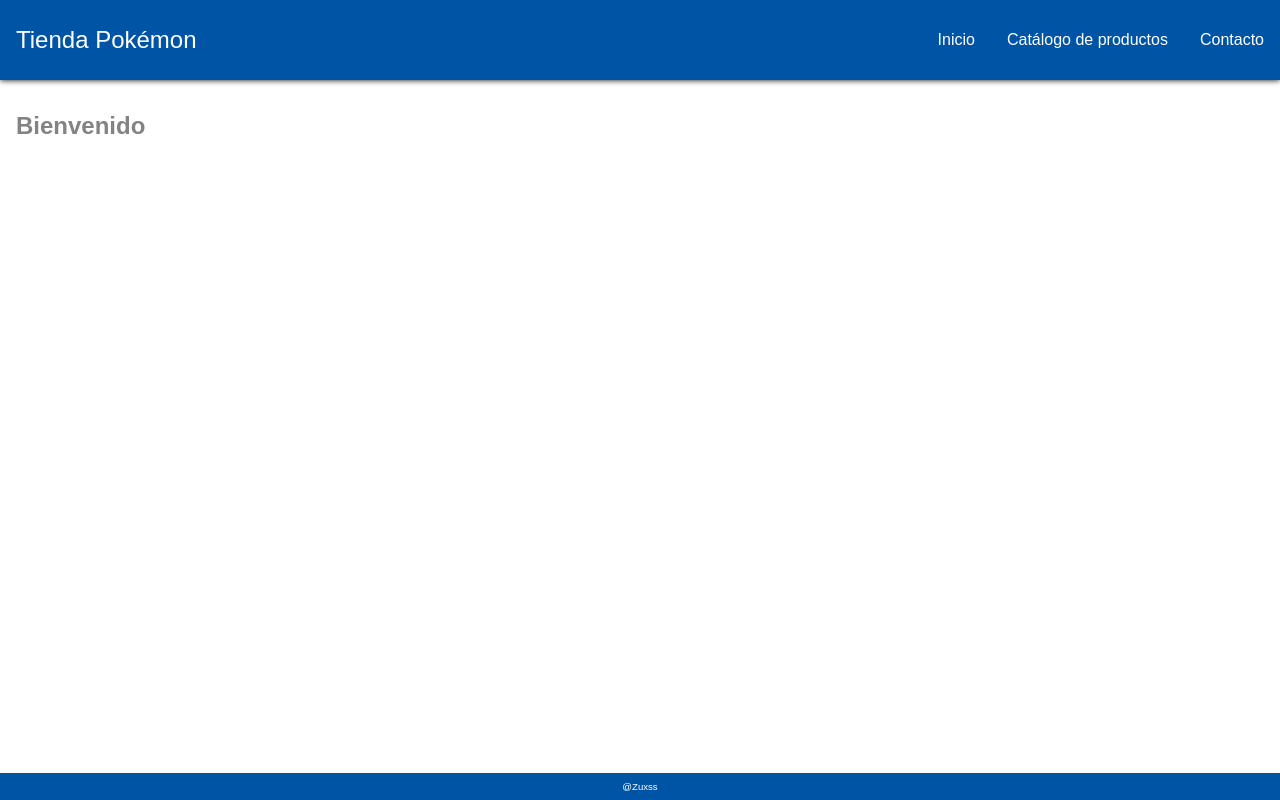
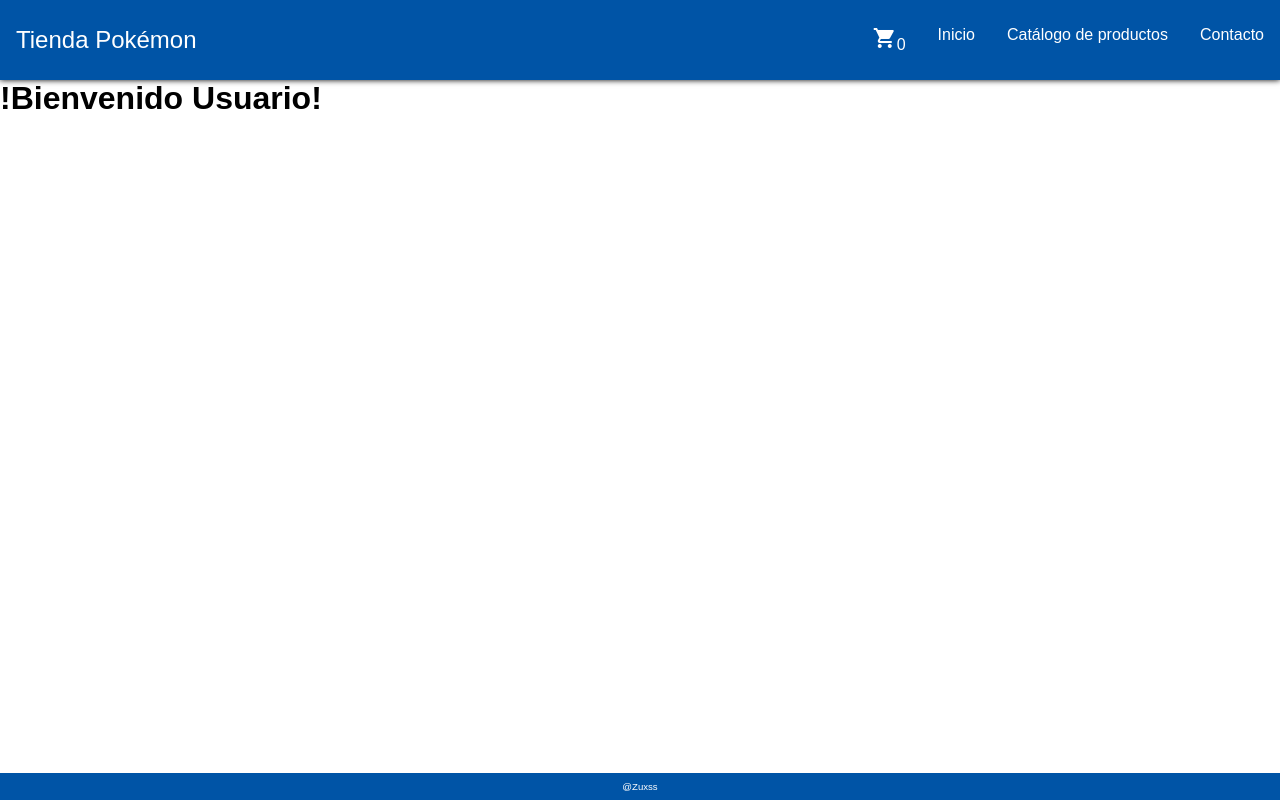
Before and after one commit to zuxss/e-commerce-Pacheco, a React (Create React App) app: page / in a window 1280 px wide. Built offline with nearby package versions, Linux system fonts and the light colour scheme.

Commit message:
icono carrito e itemlistcontainer

```diff
--- a/public/index.html
+++ b/public/index.html
@@ -3,6 +3,7 @@
   <head>
     <meta charset="utf-8" />
     <link rel="icon" href="%PUBLIC_URL%/favicon.ico" />
+
     <meta name="viewport" content="width=device-width, initial-scale=1" />
     <meta name="theme-color" content="#000000" />
     <meta
@@ -10,34 +11,17 @@
       content="Web site created using create-react-app"
     />
     <link rel="apple-touch-icon" href="%PUBLIC_URL%/logo192.png" />
-    <!--
-      manifest.json provides metadata used when your web app is installed on a
-      user's mobile device or desktop. See https://developers.google.com/web/fundamentals/web-app-manifest/
-    -->
+
     <link rel="manifest" href="%PUBLIC_URL%/manifest.json" />
-    <!--
-      Notice the use of %PUBLIC_URL% in the tags above.
-      It will be replaced with the URL of the `public` folder during the build.
-      Only files inside the `public` folder can be referenced from the HTML.
 
-      Unlike "/favicon.ico" or "favicon.ico", "%PUBLIC_URL%/favicon.ico" will
-      work correctly both with client-side routing and a non-root public URL.
-      Learn how to configure a non-root public URL by running `npm run build`.
-    -->
+    <link
+      href="https://fonts.googleapis.com/icon?family=Material+Icons"
+      rel="stylesheet"
+    />
     <title>E-Commerce</title>
   </head>
   <body>
     <noscript>You need to enable JavaScript to run this app.</noscript>
     <div id="root"></div>
-    <!--
-      This HTML file is a template.
-      If you open it directly in the browser, you will see an empty page.
-
-      You can add webfonts, meta tags, or analytics to this file.
-      The build step will place the bundled scripts into the <body> tag.
-
-      To begin the development, run `npm start` or `yarn start`.
-      To create a production bundle, use `npm run build` or `yarn build`.
-    -->
   </body>
 </html>
--- a/src/Main.js
+++ b/src/Main.js
@@ -1,7 +1,8 @@
+import ItemListContainer from "./components/ItemListContainer";
 const Main = () => {
   return (
     <main className="main">
-      <h1>Bienvenido</h1>
+      <ItemListContainer user="Usuario" />
     </main>
   );
 };
--- /dev/null
+++ b/src/components/CartWidget.js
@@ -0,0 +1,10 @@
+const CartWidget = ({ cantidad }) => {
+  return (
+    <div>
+      <span class="material-icons">shopping_cart </span>
+      {cantidad}
+    </div>
+  );
+};
+
+export default CartWidget;
--- /dev/null
+++ b/src/components/ItemListContainer.js
@@ -0,0 +1,9 @@
+const ItemListContainer = ({ user }) => {
+  return (
+    <div>
+      <h1> !Bienvenido {user}! </h1>
+    </div>
+  );
+};
+
+export default ItemListContainer;
--- a/src/components/NavBar.js
+++ b/src/components/NavBar.js
@@ -1,3 +1,5 @@
+import CartWidget from "./CartWidget";
+
 const NavBar = () => {
   return (
     <nav className="navBar">
@@ -5,6 +7,9 @@
         <ul> Tienda Pokémon </ul>
       </div>
       <div className="navBar__items">
+        <li>
+          <CartWidget cantidad="0" />
+        </li>
         <li>
           <a href="#">Inicio</a>
         </li>
```
